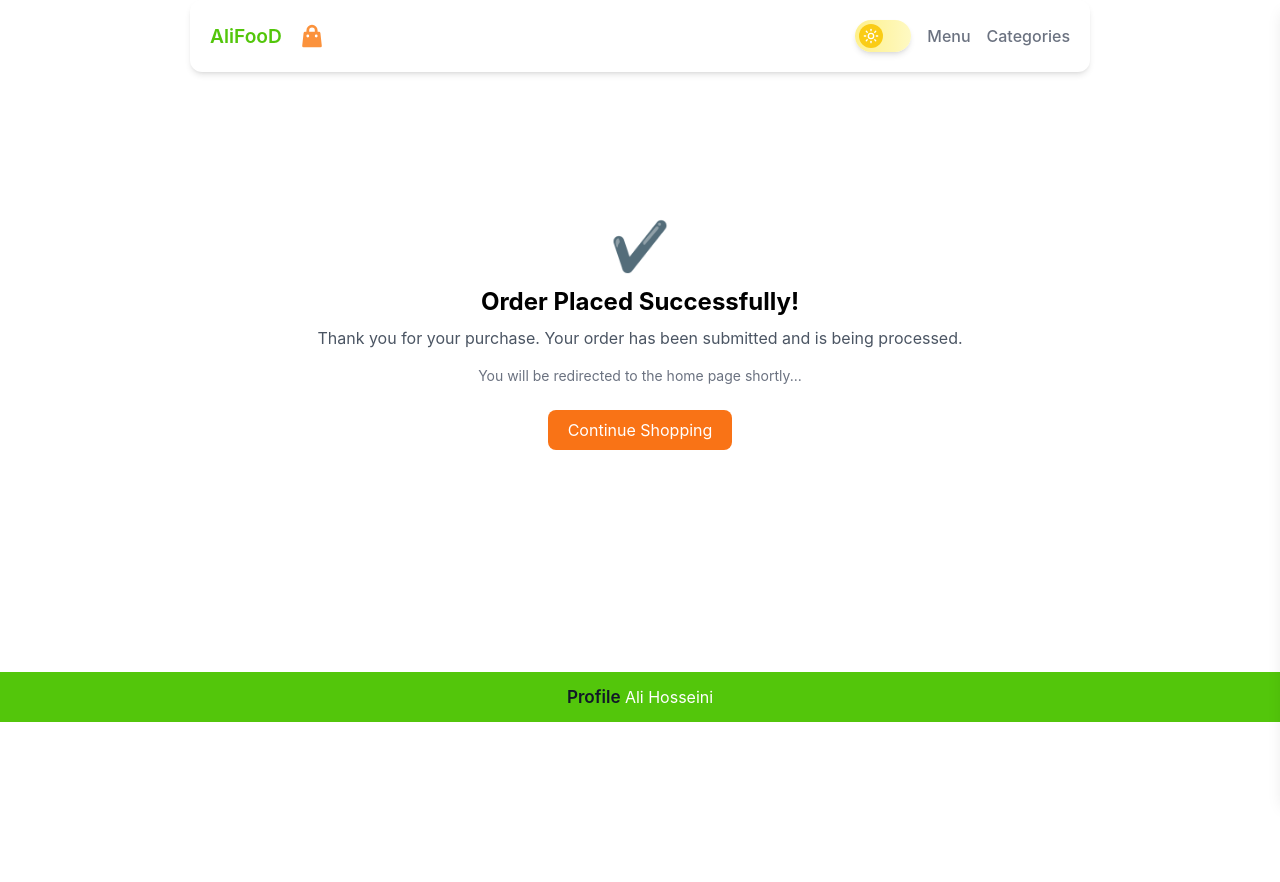
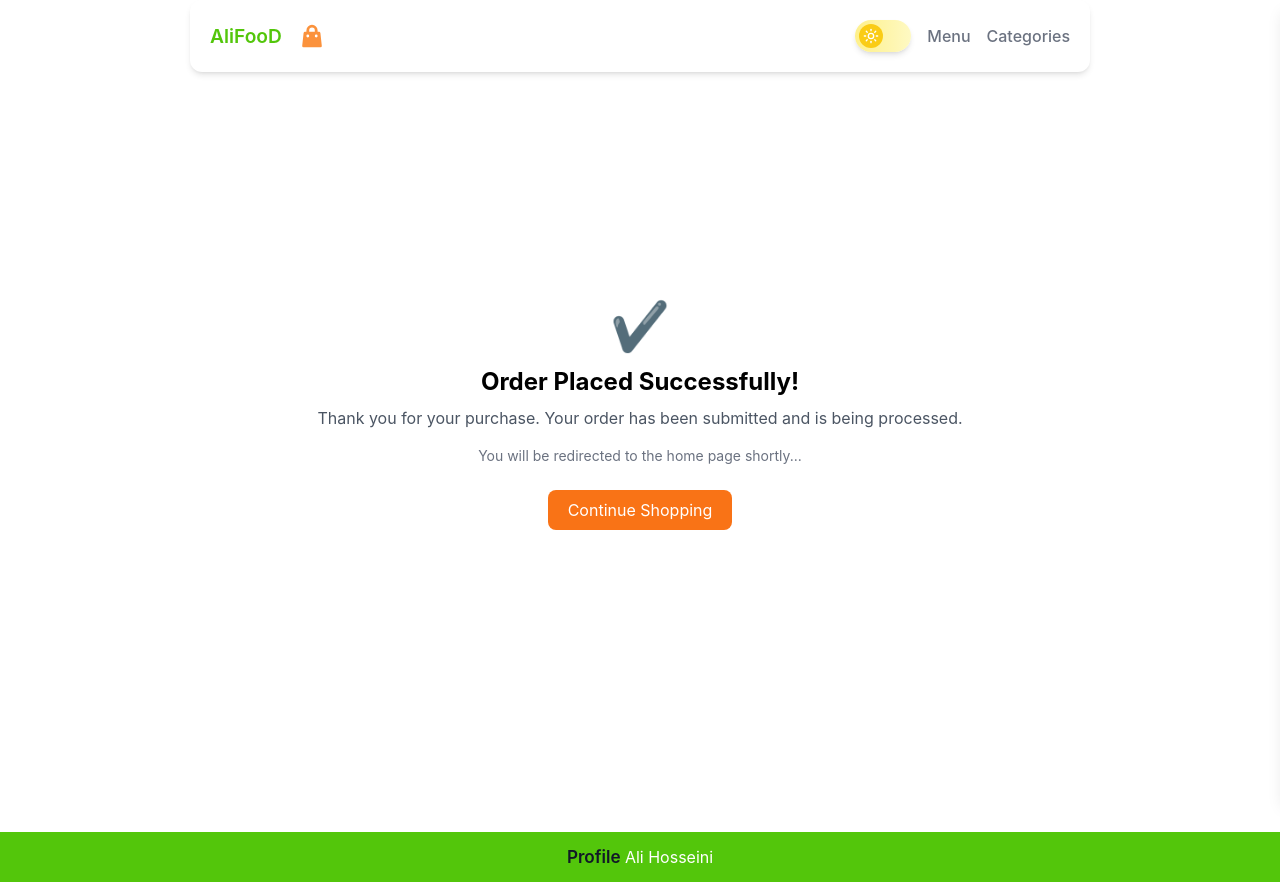
Before and after one commit to ali-hoseiniwp/food-website-with-json-server-api-nextjs-typescript-and-tailwind-css, a Next.js app: page /checkout/success in a window 1280 px wide. Before the commit the page ends 800 px from the top, so only its background shows below. Built offline with nearby package versions, Linux system fonts and the light colour scheme.

Commit message:
edit successpage

```diff
--- a/components/templates/SuccessPage.tsx
+++ b/components/templates/SuccessPage.tsx
@@ -17,7 +17,7 @@ const SuccessPage = () => {
   }
 
   return (
-    <div className="flex flex-col items-center justify-center min-h-[60vh] px-4 text-center my-24">
+    <div className="flex flex-col items-center justify-center min-h-[80vh] px-4 text-center my-24">
       <div className="text-green-500 text-5xl mb-4">✔️</div>
       <h1 className="text-2xl font-bold mb-2">Order Placed Successfully!</h1>
       <p className="text-gray-600 dark:text-gray-300 mb-4">
```
